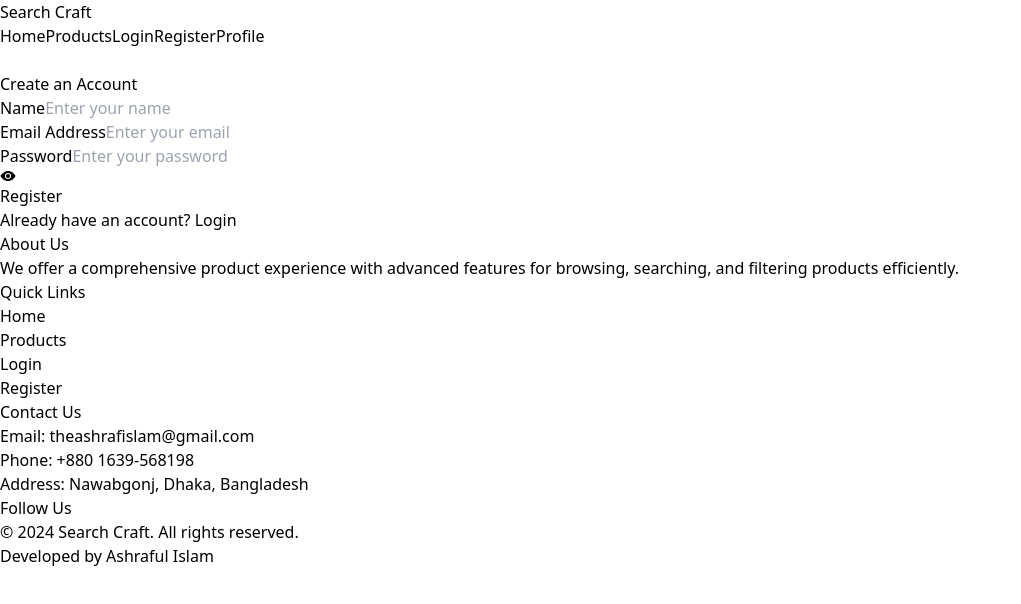
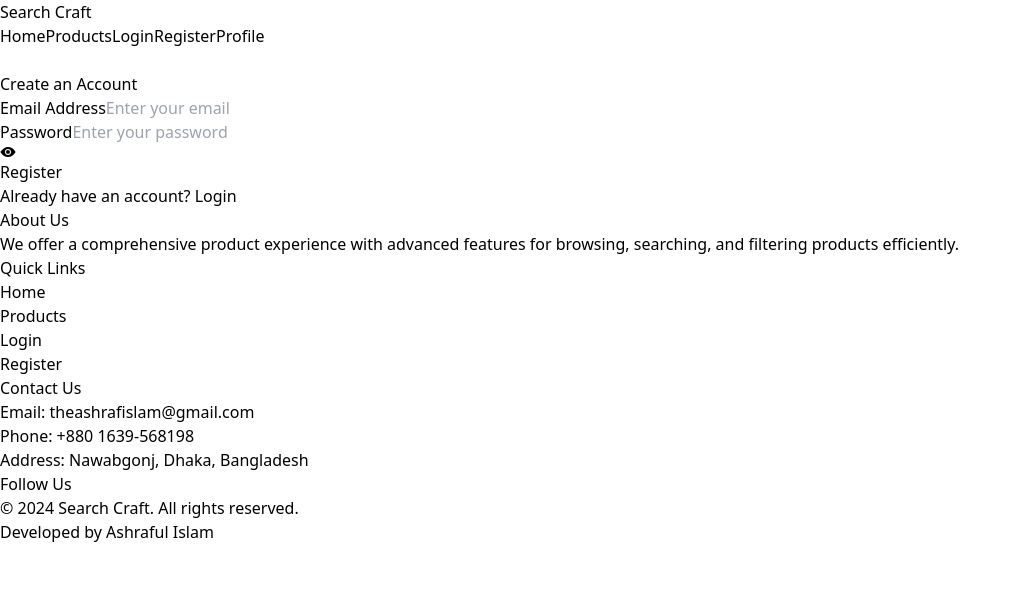
Before and after one commit to theashrafislam/search-craft-frontend, a React (Vite) app: page /register in a window 1280 px wide. Shown: the top 604 px of the page, without its empty margins (0-1021 px from the left). Built offline with nearby package versions, Linux system fonts and the light colour scheme.

Commit message:
login and register functionally is done

```diff
--- a/package.json
+++ b/package.json
@@ -16,7 +16,7 @@
     "react-dom": "^18.3.1",
     "react-hot-toast": "^2.4.1",
     "react-icons": "^5.3.0",
-    "react-router-dom": "^6.26.0"
+    "react-router-dom": "^6.26.1"
   },
   "devDependencies": {
     "@eslint/js": "^9.8.0",
--- a/src/Pages/Login.jsx
+++ b/src/Pages/Login.jsx
@@ -2,10 +2,13 @@ import { useContext, useState } from 'react';
 import { IoMdEyeOff } from 'react-icons/io';
 import { IoEye } from 'react-icons/io5';
 import { AuthContext } from '../Provider/AuthProvider';
+import toast from 'react-hot-toast';
+import { useNavigate } from 'react-router-dom';
 
 const Login = () => {
-    const { createUserUsingEmailPassword } = useContext(AuthContext);
+    const { loginUsingEmailPassword } = useContext(AuthContext);
     const [showPassword, setShowPassword] = useState(false);
+    const navigate = useNavigate();
 
     const handleLoginForm = (e) => {
         e.preventDefault();
@@ -13,12 +16,13 @@ const Login = () => {
         const email = form.email.value;
         const password = form.password.value;
         console.log(email, password);
-        createUserUsingEmailPassword(email, password)
+        loginUsingEmailPassword(email, password)
             .then(result => {
-
+                toast.success('Login successful. You are now connected.');
+                navigate('/')
             })
             .catch(error => {
-                console.log(error);
+                toast.error('Your login attempt failed. Ensure your details are correct and try again.');
             })
     };
 
--- a/src/Pages/Register.jsx
+++ b/src/Pages/Register.jsx
@@ -1,17 +1,35 @@
-import { useState } from 'react';
+import { useContext, useState } from 'react';
 import { IoMdEyeOff } from 'react-icons/io';
 import { IoEye } from 'react-icons/io5';
+import { AuthContext } from '../Provider/AuthProvider';
+import toast from 'react-hot-toast';
+import { useNavigate } from 'react-router-dom';
 
 const Register = () => {
+    const { createUserUsingEmailPassword, userSignOut } = useContext(AuthContext);
     const [showPassword, setShowPassword] = useState(false);
+    const navigate = useNavigate();
 
     const handleRegisterForm = (e) => {
         e.preventDefault();
         const form = e.target;
-        const name = form.name.value;
         const email = form.email.value;
         const password = form.password.value;
-        console.log(name, email, password);
+
+        createUserUsingEmailPassword(email, password)
+            .then(result => {
+                toast.success('Thank you for registering. Your account has been created successfully.');
+                userSignOut()
+                    .then(result => {
+                        navigate('/login');
+                    })
+                    .catch(error => {
+                        console.log(error);
+                    })
+            })
+            .catch(error => {
+                toast.error('Registration was not successful. Please ensure all details are correct and try again.')
+            })
     };
 
     return (
@@ -19,17 +37,6 @@ const Register = () => {
             <div className="w-full max-w-md p-8 bg-white shadow-2xl rounded-2xl">
                 <h2 className="text-3xl font-extrabold mb-6 text-center text-gray-900">Create an Account</h2>
                 <form onSubmit={handleRegisterForm} className="space-y-6">
-                    <div>
-                        <label htmlFor="name" className="block text-sm font-medium text-gray-700">Name</label>
-                        <input
-                            type="text"
-                            id="name"
-                            name="name"
-                            required
-                            placeholder="Enter your name"
-                            className="mt-2 block w-full px-4 py-3 border border-gray-300 rounded-lg shadow-sm focus:outline-none focus:ring-2 focus:ring-purple-600 focus:border-transparent"
-                        />
-                    </div>
                     <div>
                         <label htmlFor="email" className="block text-sm font-medium text-gray-700">Email Address</label>
                         <input
--- a/src/Provider/AuthProvider.jsx
+++ b/src/Provider/AuthProvider.jsx
@@ -1,6 +1,6 @@
 import { createContext } from 'react';
 import app from '../Firebase/firebase.config';
-import { createUserWithEmailAndPassword, getAuth } from "firebase/auth";
+import { createUserWithEmailAndPassword, getAuth, signInWithEmailAndPassword, signOut } from "firebase/auth";
 import PropTypes from 'prop-types';
 
 
@@ -16,8 +16,20 @@ const AuthProvider = ({ children }) => {
         return createUserWithEmailAndPassword(auth, email, password);
     }
 
+    //sing in using email and password
+    const loginUsingEmailPassword = (email, password) => {
+        return signInWithEmailAndPassword(auth, email, password);
+    }
+
+    //user logout
+    const userSignOut = () => {
+        return signOut(auth);
+    }
+
     const authInfo = {
-        createUserUsingEmailPassword
+        createUserUsingEmailPassword,
+        loginUsingEmailPassword,
+        userSignOut
     }
 
     return (
--- a/src/Root/Layout.jsx
+++ b/src/Root/Layout.jsx
@@ -1,13 +1,15 @@
 import { Outlet } from 'react-router-dom';
 import Navbar from '../Components/Navbar';
 import Footer from '../Components/Footer';
+import { Toaster } from 'react-hot-toast';
 
 const Layout = () => {
     return (
         <div className='max-w-7xl mx-auto'>
-            <Navbar/>
-            <Outlet/>
-            <Footer/>
+            <Navbar />
+            <Outlet />
+            <Footer />
+            <Toaster position="top-right" reverseOrder={false} />
         </div>
     );
 };
```
Also changed, not shown: 1 other file (tests, documents, lock files or other folders).
